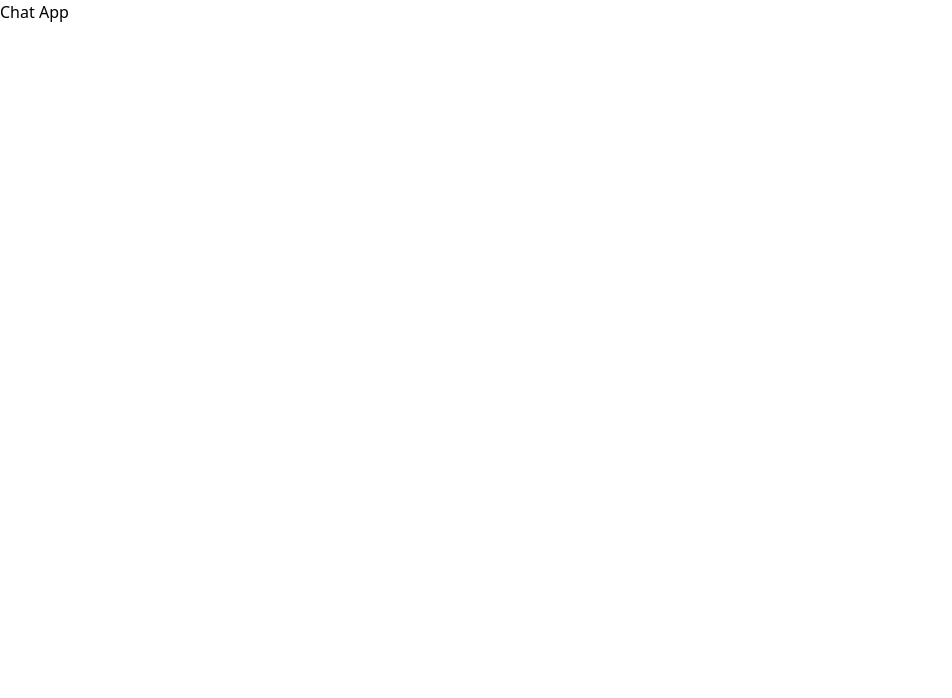
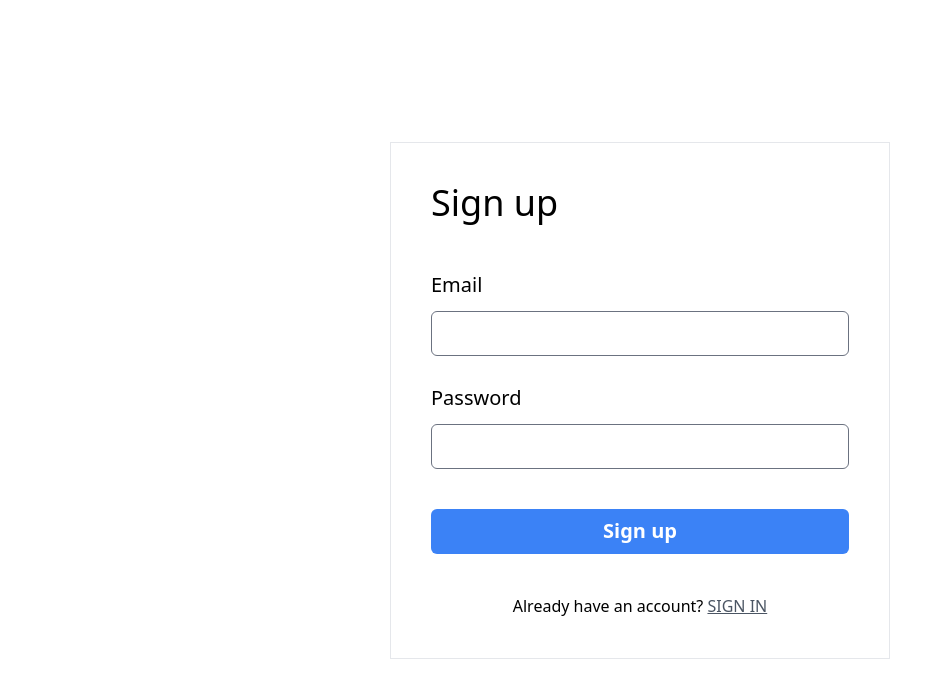
Before and after one commit to iAmSarvar/chat, a React (Vite) app: page /signup in a window 1280 px wide. Shown: the top 698 px of the page, without its empty margins (0-952 px from the left). Built offline with nearby package versions, Linux system fonts and the light colour scheme; no server answers.

Commit message:
auth has been done

```diff
--- a/index.html
+++ b/index.html
@@ -2,9 +2,8 @@
 <html lang="en">
   <head>
     <meta charset="UTF-8" />
-    <link rel="icon" type="image/svg+xml" href="/vite.svg" />
     <meta name="viewport" content="width=device-width, initial-scale=1.0" />
-    <title>Vite + React</title>
+    <title>Chat</title>
   </head>
   <body>
     <div id="root"></div>
--- a/src/App.jsx
+++ b/src/App.jsx
@@ -1,7 +1,23 @@
+import { Route, Routes } from "react-router-dom"
+import ProtectedRoute from "./components/ProtectedRoute"
+import Account from "./pages/Account"
+import Error from "./pages/Error"
+import SignIn from "./pages/SignIn"
+import SignUp from "./pages/SignUp"
+
 const App = () => {
     return(
         <div>
-            <h1>Chat App</h1>
+            <Routes>
+                <Route index element={
+                    <ProtectedRoute>
+                        <Account />
+                    </ProtectedRoute>
+                } />
+                <Route path="/signin" element={<SignIn />} />
+                <Route path="/signup" element={<SignUp />} />
+                <Route path="*" element={<Error />} />
+            </Routes>
         </div>
     )
 }
--- /dev/null
+++ b/src/components/ProtectedRoute.jsx
@@ -0,0 +1,14 @@
+import { Navigate } from "react-router-dom";
+import { UserAuth } from "../context/AuthContext";
+
+const ProtectedRoute = ({children}) => {
+    const { user } = UserAuth()
+    console.log(user)
+    if(!user) {
+        return <Navigate to='/signin'/>
+    }
+
+    return children
+}
+
+export default ProtectedRoute
--- /dev/null
+++ b/src/context/AuthContext.jsx
@@ -0,0 +1,47 @@
+import { useContext, createContext, useState, useEffect } from "react";
+import { auth } from '../firebase/firebase'
+import {
+    createUserWithEmailAndPassword,
+    signInWithEmailAndPassword,
+    onAuthStateChanged,
+    signOut
+} from 'firebase/auth'
+
+const UserContext = createContext()
+
+export const UserContextProvider = ({children}) => {
+    const [user, setUser] = useState(null)
+
+    const signUp = async (email, password) => {
+        await createUserWithEmailAndPassword(auth, email, password)
+    }
+
+    const signIn = async (email, password) => {
+        await signInWithEmailAndPassword(auth, email, password)
+    }
+
+    const logOut = async () => {
+        await signOut(auth)
+    }
+
+    useEffect(() => {
+        const unsubscribe = onAuthStateChanged(auth, (currentUser) => {
+            // console.log(currentUser)
+            setUser(currentUser)
+        })
+
+        return () => {
+            unsubscribe()
+        }
+    }, [])
+
+    return(
+        <UserContext.Provider value={{user, signUp, signIn, logOut}}>
+            {children}
+        </UserContext.Provider>
+    )
+}
+
+export const UserAuth = () => {
+    return useContext(UserContext)
+}
--- /dev/null
+++ b/src/firebase/firebase.js
@@ -0,0 +1,14 @@
+import { initializeApp } from "firebase/app";
+import { getAuth } from 'firebase/auth'
+
+const firebaseConfig = {
+  apiKey: "AIzaSyA-V97qxSoNOOTdxSBAsCnl56VBVtc3EjM",
+  authDomain: "chat-fbd3a.firebaseapp.com",
+  projectId: "chat-fbd3a",
+  storageBucket: "chat-fbd3a.appspot.com",
+  messagingSenderId: "895242070454",
+  appId: "1:895242070454:web:5e2621af57197652d0b917"
+};
+
+const app = initializeApp(firebaseConfig);
+export const auth = getAuth(app)
--- a/src/main.jsx
+++ b/src/main.jsx
@@ -2,12 +2,18 @@ import React from "react";
 import ReactDOM from 'react-dom/client'
 import App from "./App";
 import './index.css'
+import { BrowserRouter } from "react-router-dom";
+import { UserContextProvider } from "./context/AuthContext";
 
 const rootContainer = document.getElementById('root')
 const root = ReactDOM.createRoot(rootContainer)
 
 root.render(
     <React.StrictMode>
-        <App />
+        <BrowserRouter>
+            <UserContextProvider>
+                <App />
+            </UserContextProvider>
+        </BrowserRouter>
     </React.StrictMode>
 )
--- /dev/null
+++ b/src/pages/Account.jsx
@@ -0,0 +1,16 @@
+import { UserAuth } from "../context/AuthContext"
+
+const Account = () => {
+    const { logOut, user } = UserAuth()
+    const handle = () => {
+        logOut()
+    }
+    return(
+        <div>
+            Account
+            <button onClick={handle}>Log out</button>
+        </div>
+    )
+}
+
+export default Account
--- /dev/null
+++ b/src/pages/Error.jsx
@@ -0,0 +1,9 @@
+import React from 'react'
+
+const Error = () => {
+  return (
+    <div>Error Page</div>
+  )
+}
+
+export default Error
--- /dev/null
+++ b/src/pages/SignIn.jsx
@@ -0,0 +1,43 @@
+import React, { useEffect } from 'react'
+import { Link, useNavigate } from 'react-router-dom'
+import { UserAuth } from '../context/AuthContext'
+
+const SignIn = () => {
+    const { user, signIn } = UserAuth()
+    const navigate = useNavigate()
+    const handleSubmit = (e) => {
+        e.preventDefault()
+        const email = e.target.email.value
+        const password = e.target.password.value
+
+        try {
+            signIn(email, password)
+        } catch (error) {
+            console.error(error)
+            alert('error')
+        }
+    }
+
+    useEffect(() => {
+        // console.log(user)
+        if(user !== null){
+            navigate('/')
+        }
+    }, [user])
+
+  return (
+    <div className='w-screen h-screen flex items-center justify-center'>
+        <form className='min-w-[500px] h-min flex flex-col border p-[40px]' onSubmit={handleSubmit}>
+            <h2 className='text-4xl mb-5'>Sign in</h2>
+            <label className='mb-3 mt-7 text-xl' htmlFor="email">Email</label>
+            <input className='w-100 h-[45px] border border-gray-500 px-3 rounded-md text-xl' name='email' type="text" id='email' />
+            <label className='mb-3 mt-7 text-xl' htmlFor="passwrod">Password</label>
+            <input className='w-100 h-[45px] border border-gray-500 px-3 rounded-md text-xl' name='password' type="password" id='password'/>
+            <button className='w-100 h-[45px] bg-blue-500 rounded-md my-10 text-white text-xl font-bold'>Sign in</button>
+            <p className='self-center'>Don't have an account yet? <Link className='underline text-gray-600' to='/signup'>SIGN UP</Link></p>
+        </form>
+    </div>
+  )
+}
+
+export default SignIn
--- /dev/null
+++ b/src/pages/SignUp.jsx
@@ -0,0 +1,44 @@
+import React, { useEffect } from 'react'
+import { Link, useNavigate } from 'react-router-dom'
+import { UserAuth } from '../context/AuthContext'
+
+const SignUp = () => {
+    const navigate = useNavigate()
+    const { user, signUp } = UserAuth()
+    const handleSubmit = (e) => {
+        e.preventDefault()
+
+        const email = e.target.email.value
+        const password = e.target.password.value
+
+        try {
+            signUp(email, password)
+        } catch (error) {
+            console.error(error)
+            alert('error')
+        }
+    }
+
+    useEffect(() => {
+        // console.log(user)
+        if(user !== null){
+            navigate('/')
+        }
+    }, [user])
+
+  return (
+    <div className='w-screen h-screen flex items-center justify-center'>
+        <form className='min-w-[500px] h-min flex flex-col border p-[40px]' onSubmit={handleSubmit}>
+            <h2 className='text-4xl mb-5'>Sign up</h2>
+            <label className='mb-3 mt-7 text-xl' htmlFor="email">Email</label>
+            <input className='w-100 h-[45px] border border-gray-500 px-3 rounded-md text-xl' name='email' type="text" id='email' />
+            <label className='mb-3 mt-7 text-xl' htmlFor="passwrod">Password</label>
+            <input className='w-100 h-[45px] border border-gray-500 px-3 rounded-md text-xl' name='password' type="password" id='password'/>
+            <button className='w-100 h-[45px] bg-blue-500 rounded-md my-10 text-white text-xl font-bold'>Sign up</button>
+            <p className='self-center'>Already have an account? <Link className='underline text-gray-600' to='/signin'>SIGN IN</Link></p>
+        </form>
+    </div>
+  )
+}
+
+export default SignUp
```
